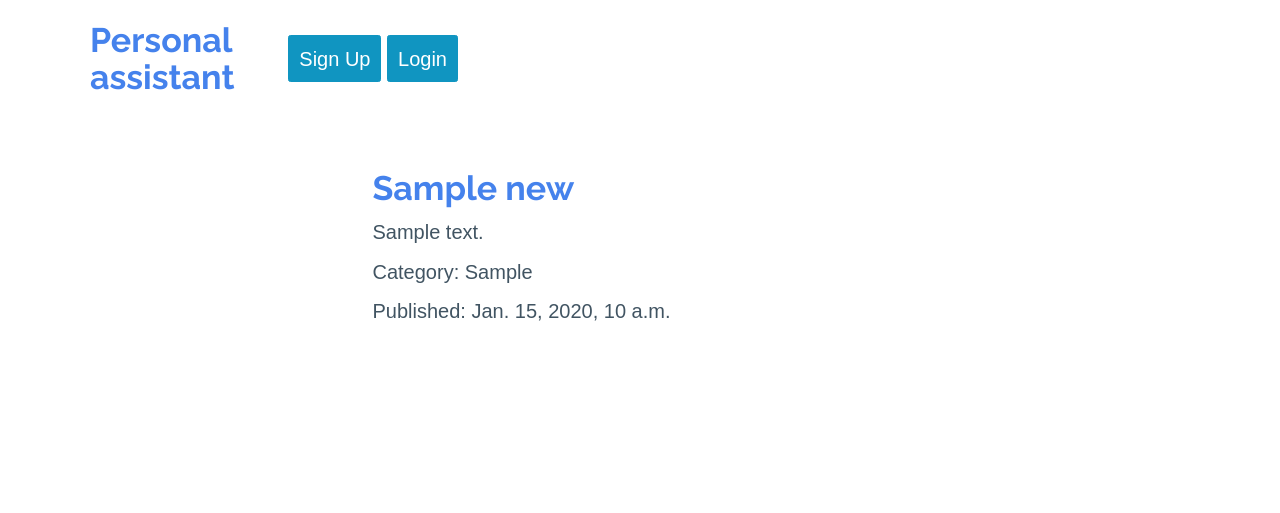
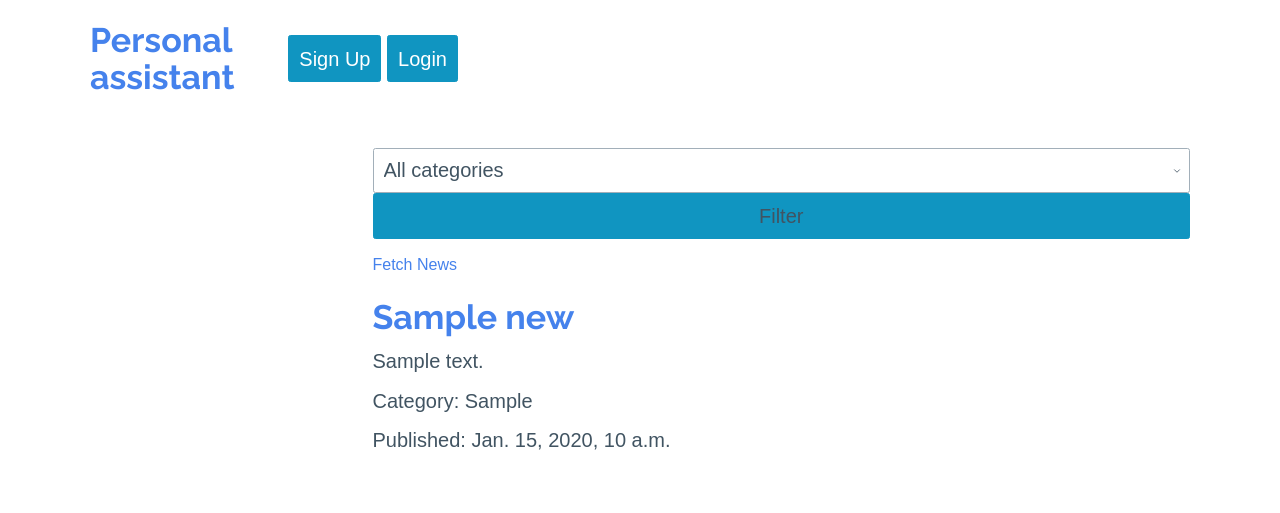
Before and after one commit to Vladosinfo/Personal_Assistant_DjangoApp, a Django app: page /the_news/ in a window 1280 px wide. Shown: the top 513 px of the page. Run offline with Django 5.2, Linux system fonts and the light colour scheme; tables that the repository leaves empty hold one stand-in row (values such as "Sample post"); parts of the project's set-up code (start-up, migrations or seed data) failed here and were passed over; some libraries are stand-ins or nearby versions.

Commit message:
news update

```diff
--- a/per_assist/the_news/management/commands/fetch_news.py
+++ b/per_assist/the_news/management/commands/fetch_news.py
@@ -7,7 +7,7 @@ from the_news.models import News
 class Command(BaseCommand):
     def handle(self, *args, **options):
         api_key = settings.API_KEY
-        categories = 'business,science,politics'
+        categories = 'business,science,politics,general,tech'
         limit = 10
 
         url = f'https://api.thenewsapi.com/v1/news/all?api_token={api_key}&categories={categories}&limit={limit}&language=en'
--- a/per_assist/the_news/templates/news/news_list.html
+++ b/per_assist/the_news/templates/news/news_list.html
@@ -1,6 +1,23 @@
 {% extends "contacts/index.html" %}
 
 {% block content %}
+
+<form method="get">
+    <select name="categories">
+        <option value="">All categories</option>
+        <option value="general"  {% if selected_category == 'general' %}selected{% endif %}>general</option>
+        <option value="business" {% if selected_category == 'business' %}selected{% endif %}>business</option>
+        <option value="science"  {% if selected_category == 'science' %}selected{% endif %}>science</option>
+        <option value="politics" {% if selected_category == 'politics' %}selected{% endif %}>politics</option>
+        <option value="tech"     {% if selected_category == 'tech' %}selected{% endif %}>tech</option>
+    </select>
+    <button type="submit">Filter</button>
+</form>
+<!-- <form action="{% url 'the_news:fetch_news' %}" method="post">
+    {% csrf_token %}
+    <button type="submit">Fetch News</button>
+</form> -->
+<a href="{% url 'the_news:fetch_news' %}">Fetch News</a>
 
 {% for n in news %}
     <h2><a href="{% url 'the_news:news_detail' n.id %}">{{ n.title }}</a></h2>
--- a/per_assist/the_news/urls.py
+++ b/per_assist/the_news/urls.py
@@ -6,5 +6,6 @@ app_name = 'the_news'
 urlpatterns = [
     path('', views.news_list, name='news_list'),
     path('<int:pk>/', views.news_detail, name='news_detail'),
-    path('category/<str:category>/', views.news_category, name='news_category'),
+    # path('category/<str:category>/', views.news_category, name='news_category'),
+    path('fetch-news/', views.fetch_news_view, name='fetch_news'),
 ]
--- a/per_assist/the_news/views.py
+++ b/per_assist/the_news/views.py
@@ -1,10 +1,16 @@
-from django.shortcuts import render, get_object_or_404
+from django.shortcuts import render, redirect, get_object_or_404
+from django.core.management import call_command
+# import subprocess
 from .models import News
 
 
 def news_list(request):
     news = News.objects.all()
-    return render(request, 'news/news_list.html', {'news': news})
+    selected_category = request.GET.get('categories')
+
+    if selected_category and selected_category != '':
+        news = news.filter(category__contains=selected_category)
+    return render(request, 'news/news_list.html', {'news': news, 'selected_category': selected_category})
 
 
 def news_detail(request, pk):
@@ -12,6 +18,14 @@ def news_detail(request, pk):
     return render(request, 'news/news_detail.html', {'news': news})
 
 
-def news_category(request, category):
-    news = News.objects.filter(category=category)
-    return render(request, 'news/news_list.html', {'news': news})
+# def news_category(request, category):
+#     news = News.objects.filter(category=category)
+#     return render(request, 'news/news_list.html', {'news': news})
+
+
+# def fetch_news():
+#     subprocess.Popen(['python', 'manage.py', 'fetch_news'])
+
+def fetch_news_view(request):
+    call_command('fetch_news')
+    return redirect('the_news:news_list')
```
